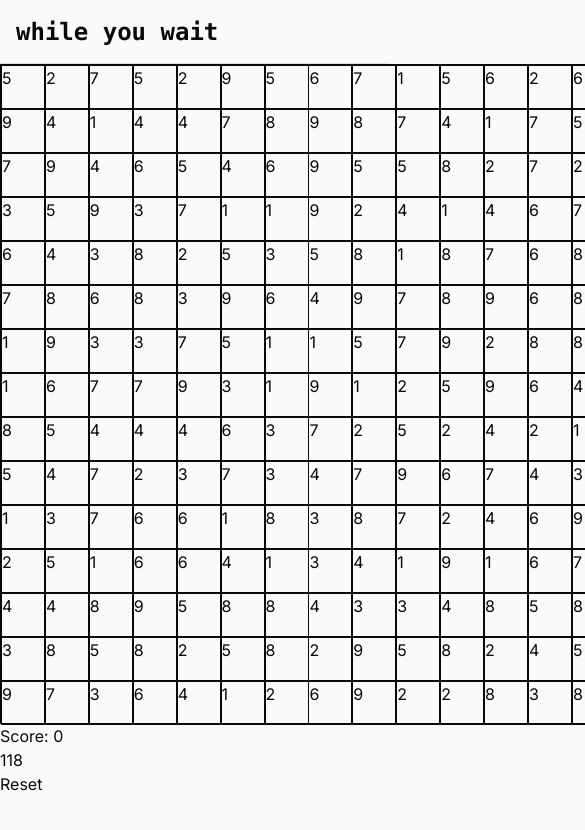
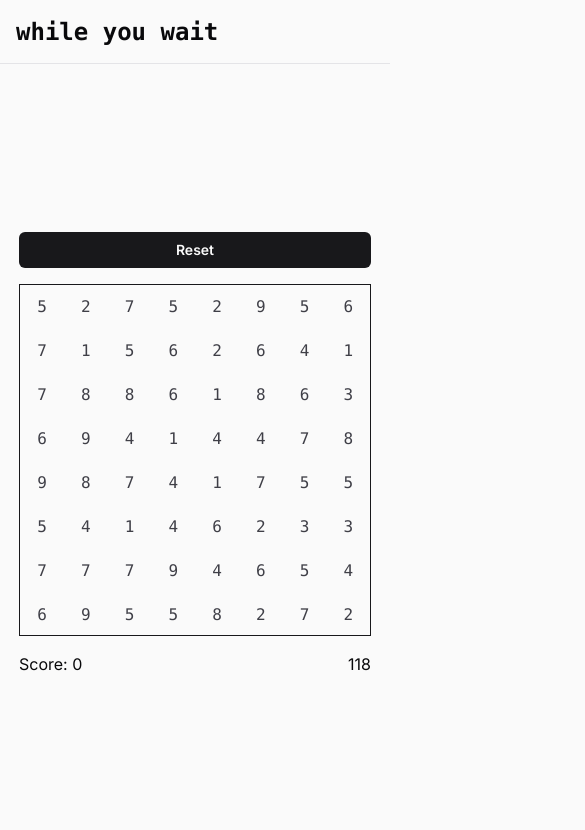
Before and after one commit to Sanghawk/fruitbox-practice, a Next.js app: page / in a window 390 px wide. Both pictures are taken after a click on the button "Start". Shown: the top 830 px of the page, 585 px wide, since content can reach past the window. Built offline with nearby package versions, Linux system fonts and the light colour scheme.

Commit message:
fixes touch selection on mobile browser, styles active game state screen, updates button colors

```diff
--- a/app/components/GameContainer.tsx
+++ b/app/components/GameContainer.tsx
@@ -1,5 +1,11 @@
 import { ReactNode } from "react";
 
-export default function GameContainer({ children }: { children: ReactNode }) {
+function GameContainer({ children }: { children: ReactNode }) {
+  return <div className="relative mx-auto max-w-screen-xl">{children}</div>;
+}
+
+function ScreenContainer({ children }: { children: ReactNode }) {
   return <div className="relative mx-auto max-w-screen-sm">{children}</div>;
 }
+
+export { GameContainer, ScreenContainer };
--- a/app/components/RootGameEntry.tsx
+++ b/app/components/RootGameEntry.tsx
@@ -2,17 +2,29 @@
 import { useGameContext } from "@/context/GameContext";
 import { GameLifeCycle } from "@/types";
 
-import GameContainer from "./GameContainer";
+import { GameContainer, ScreenContainer } from "./GameContainer";
 import { StartScreen, ActiveScreen, EndScreen } from "./Screens";
 
 export default function RootGameEntry() {
   const { gameStatus } = useGameContext();
 
   return (
-    <GameContainer>
-      {gameStatus === GameLifeCycle.WAITING_USER_START && <StartScreen />}
-      {gameStatus === GameLifeCycle.GAME_IN_PROGRESS && <ActiveScreen />}
-      {gameStatus === GameLifeCycle.GAME_OVER && <EndScreen />}
-    </GameContainer>
+    <div>
+      {gameStatus === GameLifeCycle.WAITING_USER_START && (
+        <ScreenContainer>
+          <StartScreen />
+        </ScreenContainer>
+      )}
+      {gameStatus === GameLifeCycle.GAME_IN_PROGRESS && (
+        <GameContainer>
+          <ActiveScreen />
+        </GameContainer>
+      )}
+      {gameStatus === GameLifeCycle.GAME_OVER && (
+        <ScreenContainer>
+          <EndScreen />
+        </ScreenContainer>
+      )}
+    </div>
   );
 }
--- a/app/components/Screens/ActiveScreen/ActiveScreen.tsx
+++ b/app/components/Screens/ActiveScreen/ActiveScreen.tsx
@@ -6,6 +6,7 @@ import { Fruit } from "@/types";
 import ResetButton from "@/components/ResetButton";
 import Score from "@/components/Score";
 import TimeLeft from "@/components/TimeLeft";
+import clsx from "clsx";
 
 export default function ActiveScreen() {
   const {
@@ -19,15 +20,28 @@ export default function ActiveScreen() {
     handlePointerLeave,
   } = useGameContext();
 
+  // overscroll-contain - prevents refresh / scroll chaining on mobile
+  // touch-none - disables all native touch panning so the pointer events fire immediately
+  const DROP_IN_CLASSNAME_FIX_FOR_MOBILE = "overscroll-contain touch-none";
   return (
-    <div>
+    <div className="sticky top-[64px] h-[calc(100dvh-64px)] ">
+      <div className="h-full flex flex-col justify-center gap-4">
+        <div
+          className="mx-auto"
+          style={{ width: `${BOARD_COLS * CELL_SIZE}px` }}
+        >
+          <ResetButton />
+        </div>
         <div
           ref={gameContainerRef}
           onPointerLeave={handlePointerLeave}
           onPointerMove={handlePointerMove}
           onPointerDown={handlePointerDown}
           onPointerUp={handlePointerUp}
-        className="relative border-1 select-none"
+          className={clsx(
+            "relative border-1 border-base-900 select-none mx-auto",
+            DROP_IN_CLASSNAME_FIX_FOR_MOBILE
+          )}
           style={{
             width: `${BOARD_COLS * CELL_SIZE}px`,
             height: `${BOARD_ROWS * CELL_SIZE}px`,
@@ -61,10 +75,15 @@ export default function ActiveScreen() {
             ></div>
           )}
         </div>
-      <div>
+        <div
+          className="mx-auto"
+          style={{ width: `${BOARD_COLS * CELL_SIZE}px` }}
+        >
+          <div className="flex flex-row justify-between">
             <Score />
             <TimeLeft />
-        <ResetButton />
+          </div>
+        </div>
       </div>
     </div>
   );
--- a/app/components/Screens/ActiveScreen/FruitCell.tsx
+++ b/app/components/Screens/ActiveScreen/FruitCell.tsx
@@ -1,5 +1,6 @@
 import { Fruit } from "@/types";
 import { CELL_SIZE } from "@/constants/config";
+import clsx from "clsx";
 
 export default function FruitCell({
   selected,
@@ -11,15 +12,22 @@ export default function FruitCell({
   if (fruit.consumed)
     return (
       <div
-        className="border-1"
+        className=""
         style={{ width: `${CELL_SIZE}px`, height: `${CELL_SIZE}px` }}
       />
     );
   return (
     <div
       id={fruit.id}
-      data-selectable="true"
-      className={`border-1 ${selected && "bg-blue-500 text-white"}`}
+      data-selectable
+      className={clsx(
+        "flex items-center justify-center font-mono cursor-pointer",
+        {
+          "text-base-700 hover:text-base-900 dark:text-base-400 hover:dark:text-base-200":
+            !selected,
+          "bg-base-800 text-base-200 font-bold": selected,
+        }
+      )}
       style={{ width: `${CELL_SIZE}px`, height: `${CELL_SIZE}px` }}
     >
       {fruit.value}
--- a/components/ResetButton.tsx
+++ b/components/ResetButton.tsx
@@ -5,5 +5,12 @@ import { useGameContext } from "@/context/GameContext";
 export default function ResetButton() {
   const { handleGameReset } = useGameContext();
 
-  return <button onClick={handleGameReset}>Reset</button>;
+  return (
+    <button
+      className="w-full rounded-md bg-base-900 px-4 py-2 text-sm font-semibold text-base-50"
+      onClick={handleGameReset}
+    >
+      Reset
+    </button>
+  );
 }
--- a/components/StartButton.tsx
+++ b/components/StartButton.tsx
@@ -9,7 +9,7 @@ export default function StartButton() {
 
   return (
     <button
-      className="w-full rounded-md bg-fuchsia-500 px-4 py-2 text-sm font-semibold text-base-50"
+      className="w-full rounded-md bg-base-900 px-4 py-2 text-sm font-semibold text-base-50"
       onClick={handleGameStart}
     >
       Start
--- a/constants/config.tsx
+++ b/constants/config.tsx
@@ -1,8 +1,9 @@
 /** Number of rows in the game grid */
-export const BOARD_ROWS = 15;
+export const BOARD_ROWS = 8;
 /** Number of columns in the game grid */
-export const BOARD_COLS = 25;
+export const BOARD_COLS = 8;
 /** Pixel size of each cell */
 export const CELL_SIZE = 44;
 /** Duration (s) of each game session */
+// NOTE: I need to change this back to 120
 export const GAME_DURATION = 120;
```
Lines whose indentation alone changed are shown as unchanged.
